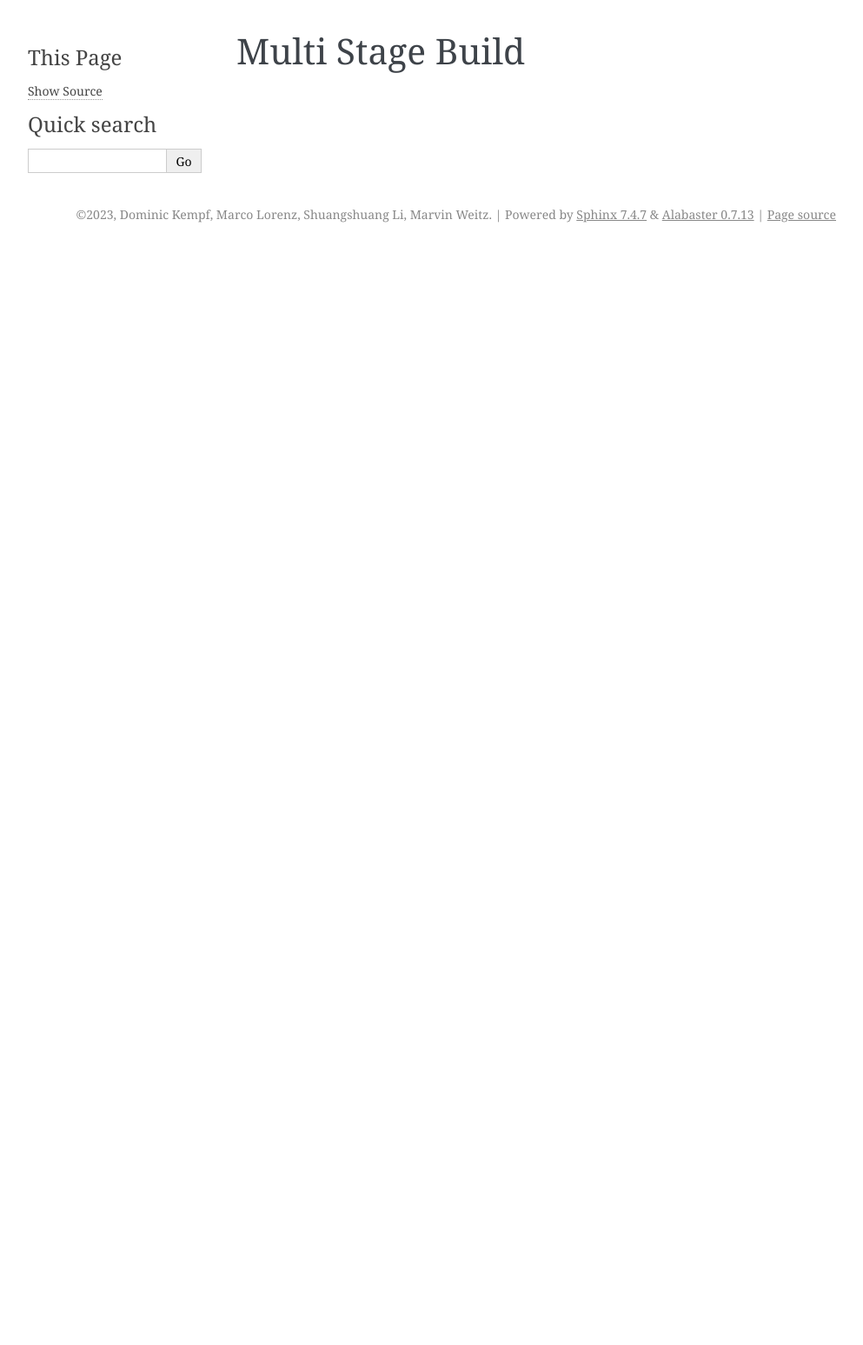
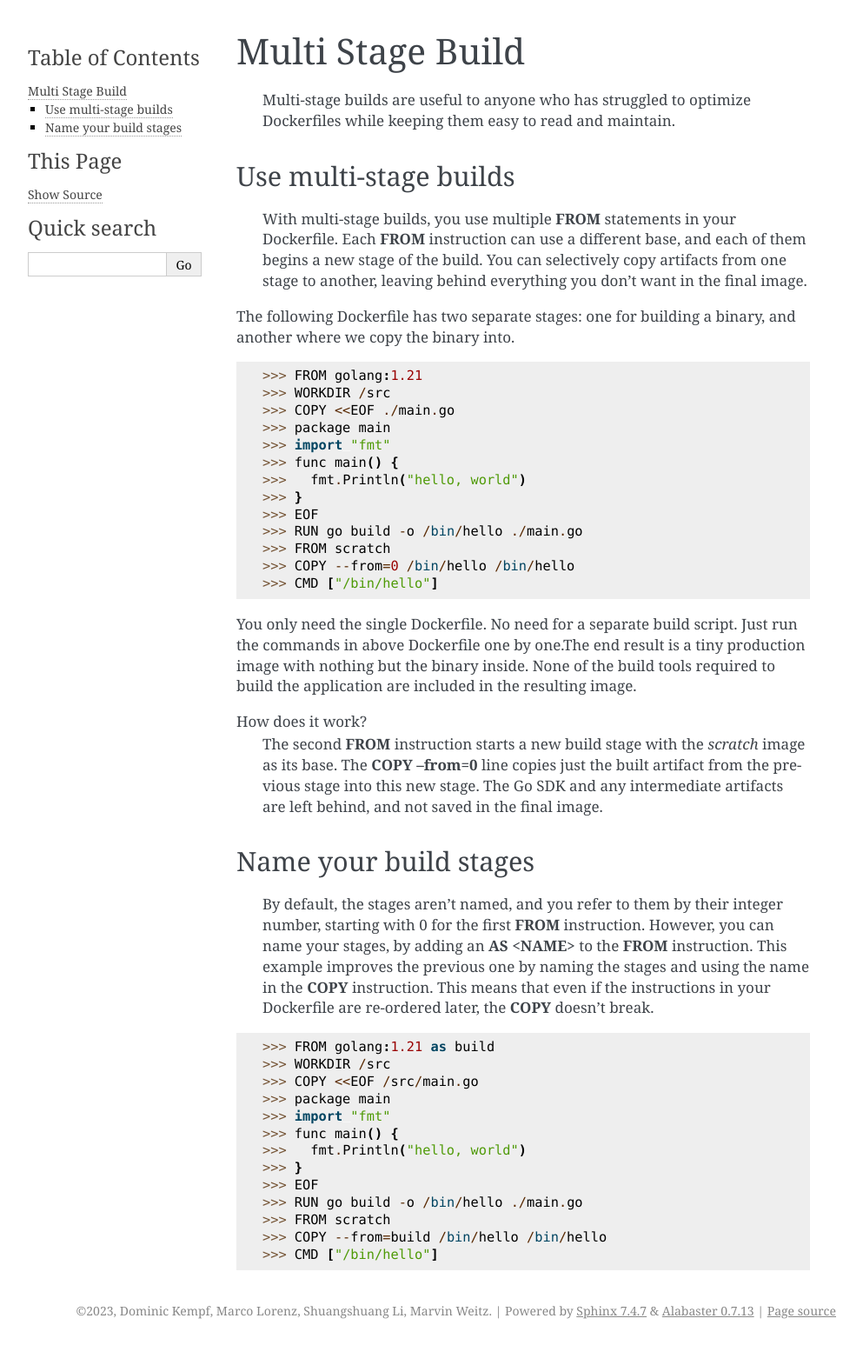
Before and after one commit to ssciwr/dockerfile-kernel, a Sphinx documentation site: the page built from docs/features/docker/multiStageBuild.rst, in a window 1280 px wide. Shown: the whole page at 87% size, without its empty margins (148-1141 px from the left). Built offline with Sphinx 7.4.7, drawn with Linux system fonts in a browser that asks for light colours; before the commit the page ends 900 px from its top, so only the background shows below that.

Commit message:
add documentations for multistagebuild function and tag,stages,magics magics function

```diff
--- a/docs/features/docker/multiStageBuild.rst
+++ b/docs/features/docker/multiStageBuild.rst
@@ -1,2 +1,50 @@
 Multi Stage Build
 =================
+
+    Multi-stage builds are useful to anyone who has struggled to optimize Dockerfiles while keeping them easy to read and maintain.
+
+Use multi-stage builds
+----------------------
+
+    With multi-stage builds, you use multiple **FROM** statements in your Dockerfile. Each **FROM** instruction can use a different base, and each of them begins a new stage of the build. You can selectively copy artifacts from one stage to another, leaving behind everything you don't want in the final image.
+
+The following Dockerfile has two separate stages: one for building a binary, and another where we copy the binary into.
+
+>>> FROM golang:1.21
+>>> WORKDIR /src
+>>> COPY <<EOF ./main.go
+>>> package main
+>>> import "fmt"
+>>> func main() {
+>>>   fmt.Println("hello, world")
+>>> }
+>>> EOF
+>>> RUN go build -o /bin/hello ./main.go
+>>> FROM scratch
+>>> COPY --from=0 /bin/hello /bin/hello
+>>> CMD ["/bin/hello"]
+
+You only need the single Dockerfile. No need for a separate build script.
+Just run the commands in above Dockerfile one by one.The end result is a tiny production image with nothing but the binary inside. None of the build tools required to build the application are included in the resulting image.
+
+How does it work?
+    The second **FROM** instruction starts a new build stage with the *scratch* image as its base. The **COPY --from=0** line copies just the built artifact from the previous stage into this new stage. The Go SDK and any intermediate artifacts are left behind, and not saved in the final image.
+
+Name your build stages
+----------------------
+
+    By default, the stages aren't named, and you refer to them by their integer number, starting with 0 for the first **FROM** instruction. However, you can name your stages, by adding an **AS <NAME>** to the **FROM** instruction. This example improves the previous one by naming the stages and using the name in the **COPY** instruction. This means that even if the instructions in your Dockerfile are re-ordered later, the **COPY** doesn't break.
+
+>>> FROM golang:1.21 as build
+>>> WORKDIR /src
+>>> COPY <<EOF /src/main.go
+>>> package main
+>>> import "fmt"
+>>> func main() {
+>>>   fmt.Println("hello, world")
+>>> }
+>>> EOF
+>>> RUN go build -o /bin/hello ./main.go
+>>> FROM scratch
+>>> COPY --from=build /bin/hello /bin/hello
+>>> CMD ["/bin/hello"]
```
Also changed, not shown: docs/features/docker/tagging.rst (+13 -0 lines), docs/features/magics/magics.rst (+7 -0 lines), docs/features/magics/stages.rst (added, +9 -0 lines), docs/features/magics/tag.rst (+13 -0 lines).
